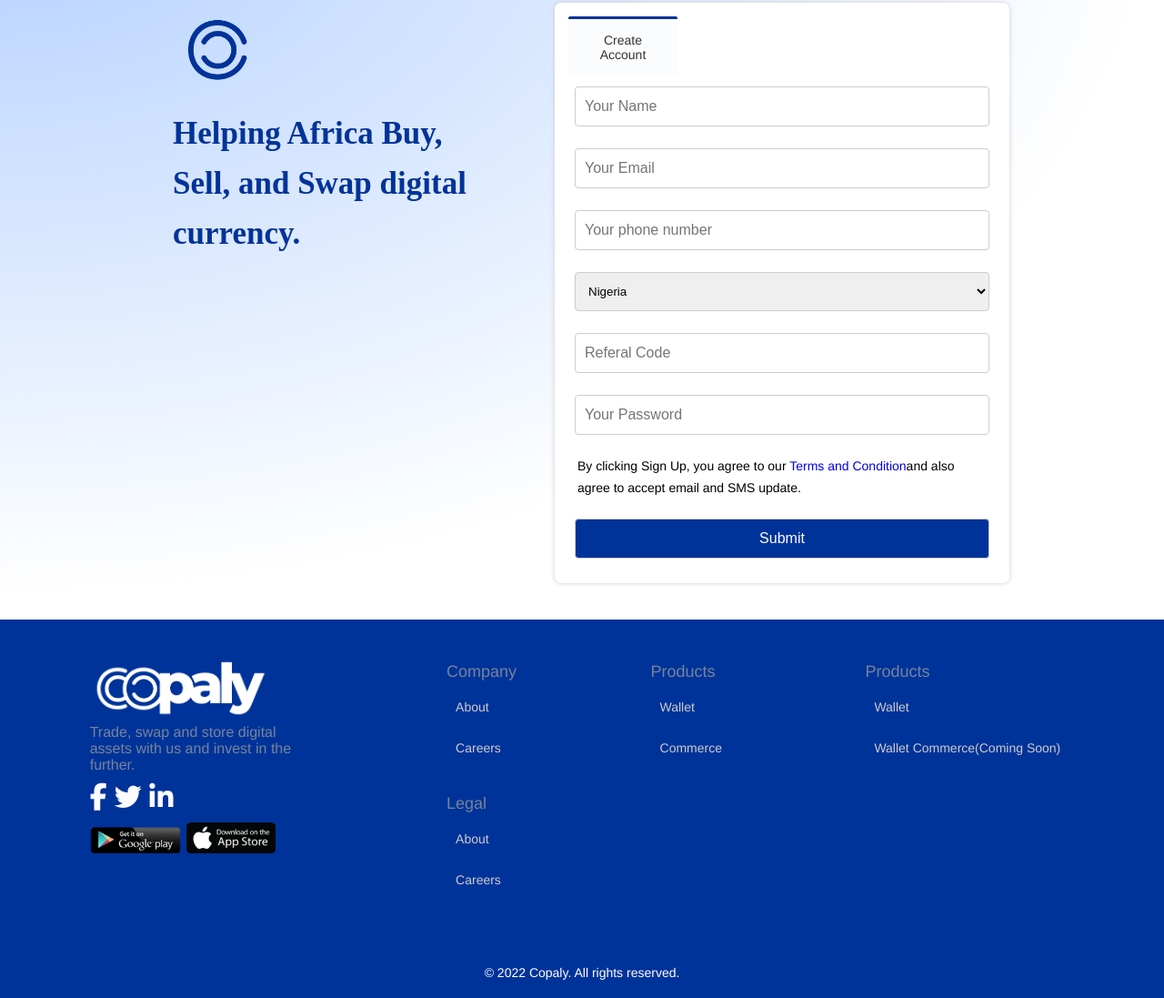
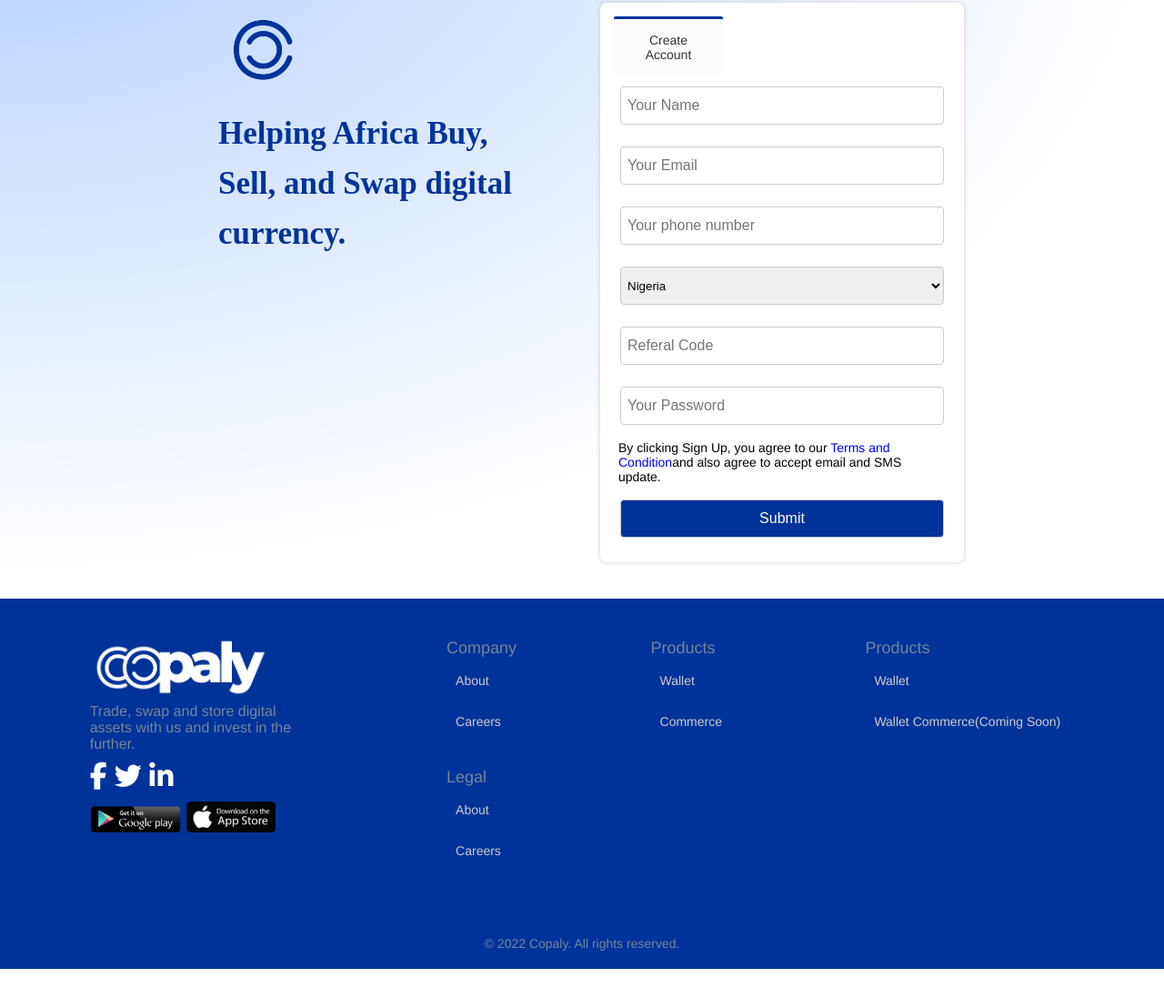
Before and after one commit to Augustine-ebuka/copaly-signup, a plain HTML site: page index.html in a window 1280 px wide. Shown: the part 117-1214 px from the top of the page at 91% size. After the commit the page ends 1182 px from the top, so only its background shows below. Drawn offline with Linux system fonts and the light colour scheme.

Commit message:
little chnages for responsiveness

```diff
--- a/index.html
+++ b/index.html
@@ -4,7 +4,7 @@
     <meta charset="UTF-8">
     <meta http-equiv="X-UA-Compatible" content="IE=edge">
     <meta name="viewport" content="width=device-width, initial-scale=1.0">
-  <link rel="stylesheet" href="final.css">
+  <link rel="stylesheet" href="style.css">
   <script src="https://kit.fontawesome.com/3ee1a70fb2.js" crossorigin="anonymous"></script>
   <link rel="preconnect" href="https://fonts.googleapis.com">
   <link rel="preconnect" href="https://fonts.gstatic.com" crossorigin>
--- a/final.css
+++ b/style.css
@@ -29,7 +29,7 @@
 }
  ul li{
     display: block;
-    margin: 10px;
+    margin: 7px 10px 10px 10px;
     font-size: 16px;
     text-transform: capitalize;
     color:#75849a;
@@ -60,34 +60,37 @@
 nav ul li:hover .subparent ul li{
     width: 150;
     padding: 5px;
-
+}
+nav ul li a:hover{
+    color: #003399;
+    cursor: pointer;
+    transition: all 0.3s ease;
 }
 nav ul li:hover .subparent{
     display: block;
     position: absolute;
     background-color: white;
-    box-shadow:1px 3px 4px -1px rgba(0, 0, 0, 0.1),
-    4px 2px 4px -1px rgba(0, 0, 0, 0.06);
-    transition: all 0.3 ease-in;
+    box-shadow: 0 0 5px #ccc;
+    transition: all 0.4 ease-in;
     text-align: left;
     width: 200px;
     margin-top: 10px;
+    border-radius: 5px;
 }
 
 .subparent ul li{
     width: 150;
     padding: 5px;
-
+}
+.subparent ul li:hover{
+    transition: all 0.3 ease-in;
 }
 nav ul li a{
     color:#75849a;
     text-decoration: none;
     list-style: none;
 }
-nav ul li a:hover{
-    color: #003399;
-    cursor: pointer;
-}
+
 
 .start-btn{
     float: right;
@@ -206,11 +209,15 @@
     font-size: 35px;
     padding: 15px;
     margin: 20px;
-    width: 500px;
+    max-width: 400px;
     background-color: white;
     border-radius: 7px;
     box-shadow: 0 0 5px #ccc;
     margin-top: 120px;
+    height: auto;
+
+
+
 
 }
 .user-input .input-group .form-control{
@@ -224,12 +231,13 @@
 .user-input .input-group .form-control input, select{
 
     width: 100%;
-    padding: 12px 10px;
+    padding: auto;
     margin: 5px 0;
     display: inline-block;
     border: 1px solid #ccc;
     border-radius: 4px;
     box-sizing: border-box;
+    height: 42px;
 }
 
  .title{
@@ -250,14 +258,14 @@
   .terms{
     display: inline;
     color: black;
-    line-height: 24px;
+
 
   }
 .terms p{
     font-size: 14px;
     font-family: "Helvetica Neue", Helvetica, Arial, sans-serif;
     font-weight: 400;
-    padding: 10px;
+    padding: 5px;
 
 }
 .terms a{
@@ -278,7 +286,7 @@
 }
 .copy p{
     font-family: "Helvetica Neue", Helvetica, Arial, sans-serif;
-    color: white;
+    color: #75849a;
     text-align: center;
 
 }
@@ -332,14 +340,11 @@
         top: 0px;
         width: auto;
         height: 100%;
+    }
 
 
-
-    }
     .user-input input, select{
         padding: 5px;
-
-
     }
     .title{
         color: #003399;
@@ -347,14 +352,11 @@
     .text{
         margin-bottom: 70px;
     }
-
-
 }
 
 .footer-container{
     background-color:  #003399;
     list-style: none;
-
 }
 .footer-content{
     display: flex;
@@ -365,8 +367,6 @@
     font-size: 16px;
     margin-top: 20px;
     padding: 30px;
-
-
 }
 .footer-content .store{
 
@@ -397,6 +397,9 @@
     color: #ccc;
     font-size: 14px;
 }
+
+/* RESPONSIVENESS FOR MOBILE */
+
 @media (max-width: 768px)  {
     .footer-content{
         display: block;
```
